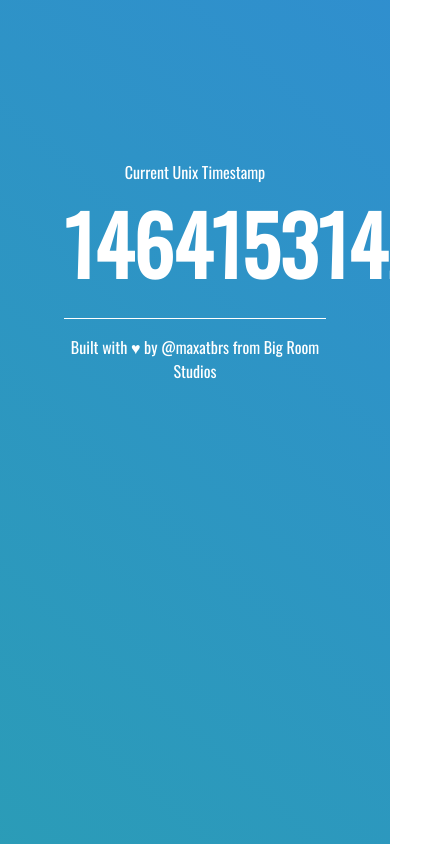
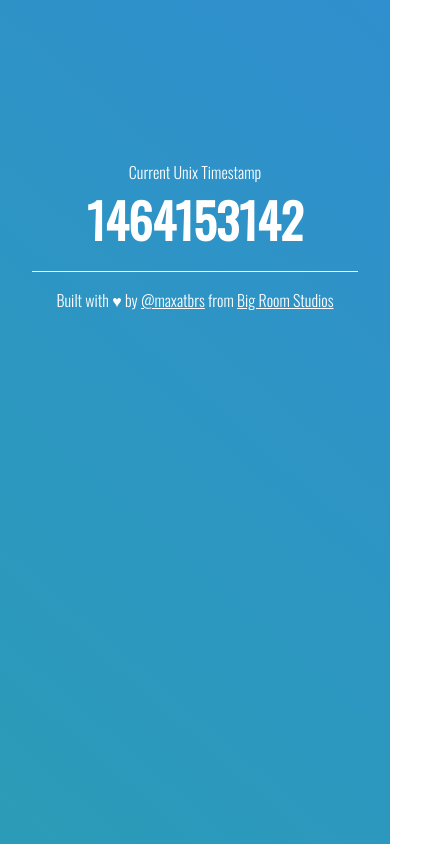
Before and after one commit to maxfelker/unixtimestampme, a website: page index.html in a window 390 px wide. Shown: the whole page, 425 px wide, since content can reach past the window. Drawn offline with nearby package versions, Linux system fonts and the light colour scheme.

Commit message:
Added responsive support, added links

```diff
--- a/index.html
+++ b/index.html
@@ -12,7 +12,7 @@
       <title>Unix Timestamp</title>
       <meta name="description" content="Current unix timestamp">
 
-      <link href='https://fonts.googleapis.com/css?family=Oswald' rel='stylesheet' type='text/css'>
+      <link href='https://fonts.googleapis.com/css?family=Oswald:400,300' rel='stylesheet' type='text/css'>
       <link rel="stylesheet" type="text/css" media="screen" href="style.css" />
 
       <script type="text/javascript" src="bower_components/jquery/dist/jquery.min.js"></script>
@@ -27,7 +27,10 @@
       <div id="timestampContainer">
         <p>Current Unix Timestamp</p>
         <h1 id="timestamp"></h1>
-        <footer>Built with &hearts; by @maxatbrs from Big Room Studios</footer>
+        <footer>Built with &hearts; by
+          <a href="//github.com/maxatbrs/unixtimestampme" target="_blank">@maxatbrs</a> from
+          <a href="//bigroomstudios.com" target="_blank">Big Room Studios</a>
+        </footer>
       </div>
 
     </div>
--- a/style.css
+++ b/style.css
@@ -14,6 +14,10 @@ body {
   -moz-animation: Background 14s ease infinite;
   -o-animation: Background 14s ease infinite;
   animation: Background 14s ease infinite;
+}
+
+a {
+  color:#FFF;
 }
 
 @-webkit-keyframes Background {
@@ -41,22 +45,36 @@ body {
   max-width: 420px;
   margin:auto;
   text-align: center;
-  padding: 10rem 4rem;
+  padding: 10rem 2rem;
 }
 
 #timestampContainer p {
   margin:0 0 0 0;
   padding:0;
+  font-weight: lighter;
 }
 
 #timestamp {
   margin:0;
   padding:0;
-  font-size:500%;
+  font-size:300%;
   color:#FFF;
 }
 
+/* Desktop */
+@media (min-width: 769px) {
+
+  #timestampContainer {
+    padding: 10rem 4rem;
+  }
+
+  #timestamp {
+    font-size:500%;
+  }
+}
+
 #timestampContainer footer {
+  font-weight: lighter;
   padding:1rem 0;
   margin:1rem 0  0 0;
   border-top:1px solid #FFF;
```
